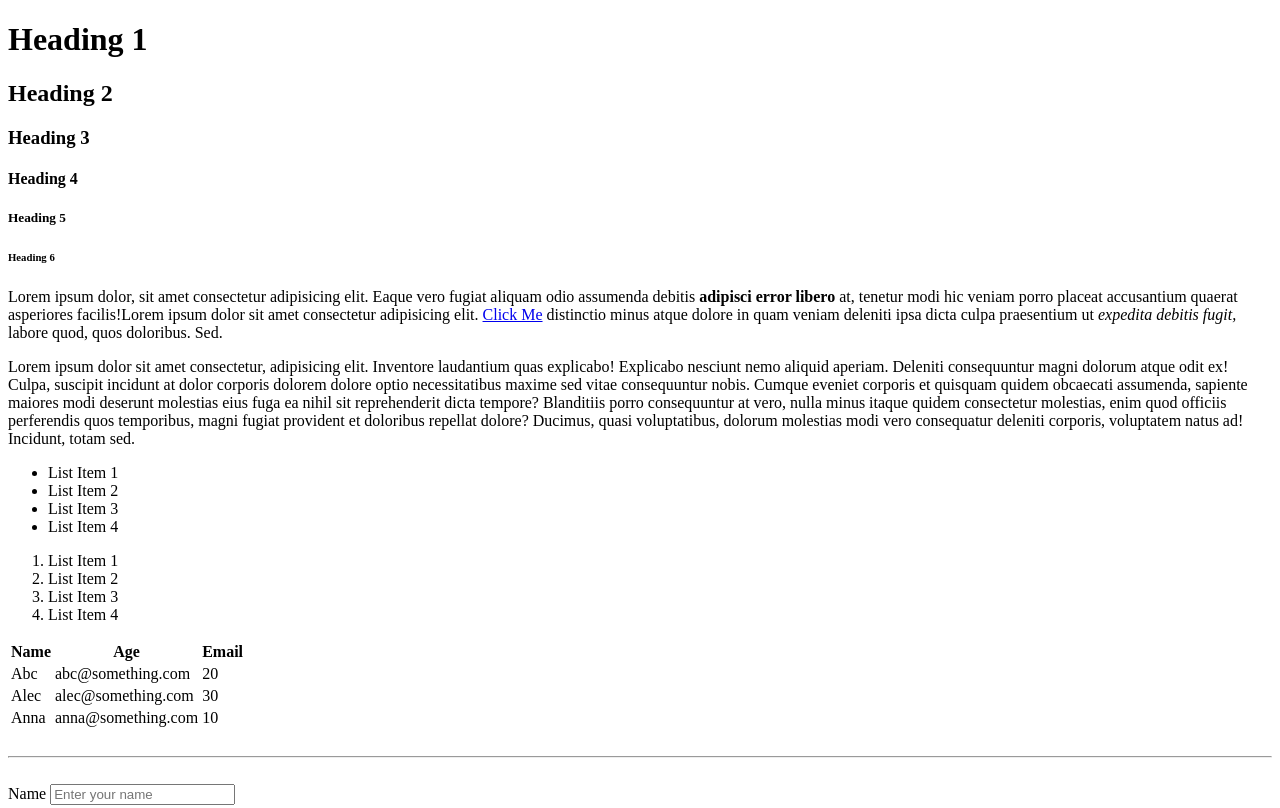
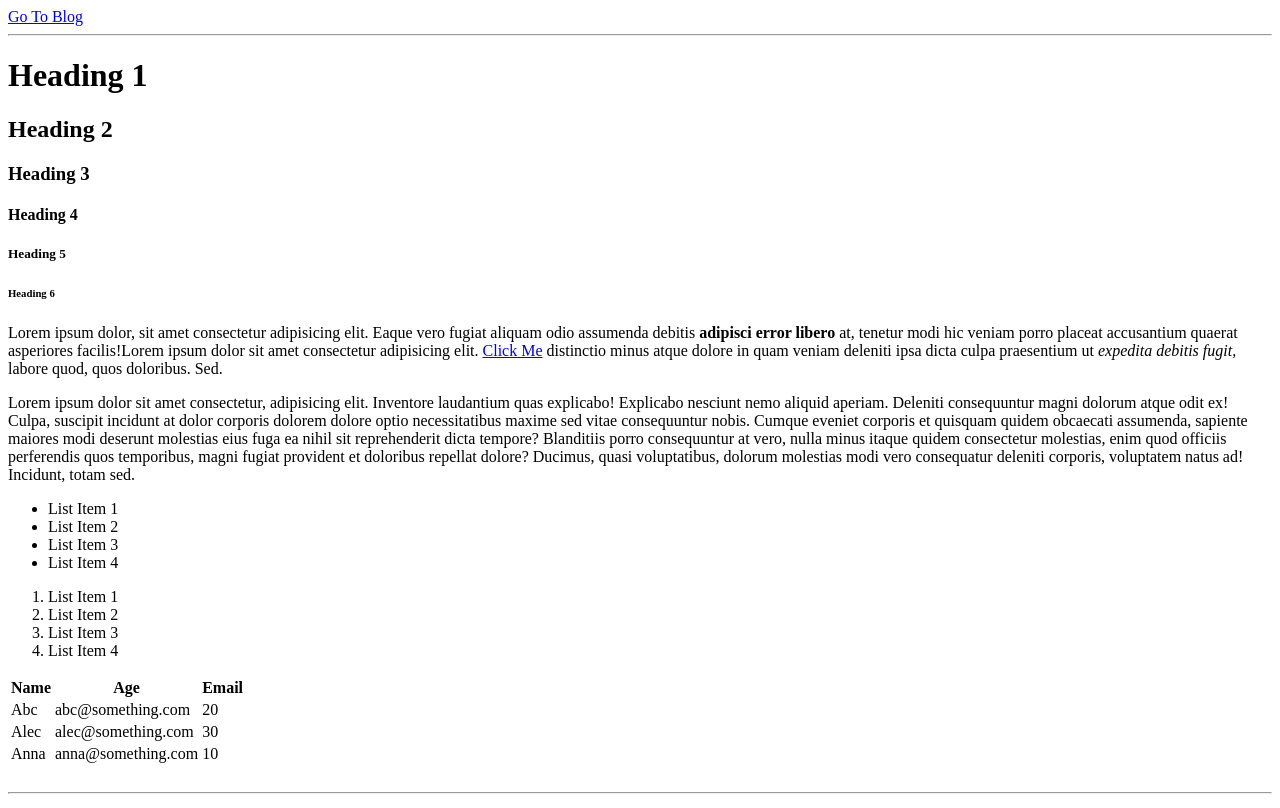
Before and after one commit to ashavakkattil/Day1-HTML-Cheat-Sheet, a plain HTML site: page index.html in a window 1280 px wide. Shown: the top 808 px of the page. Drawn offline with Linux system fonts and the light colour scheme.

Commit message:
Added link to index page from blog page and vice versa

```diff
--- a/index.html
+++ b/index.html
@@ -5,6 +5,8 @@
 </head>
 
 <body>
+    <a href="blog.html">Go To Blog</a>
+    <hr>
     <!-- Headings -->
     <h1>Heading 1</h1>
     <h2>Heading 2</h2>
```
Also changed, not shown: blog.html (+2 -0 lines).
